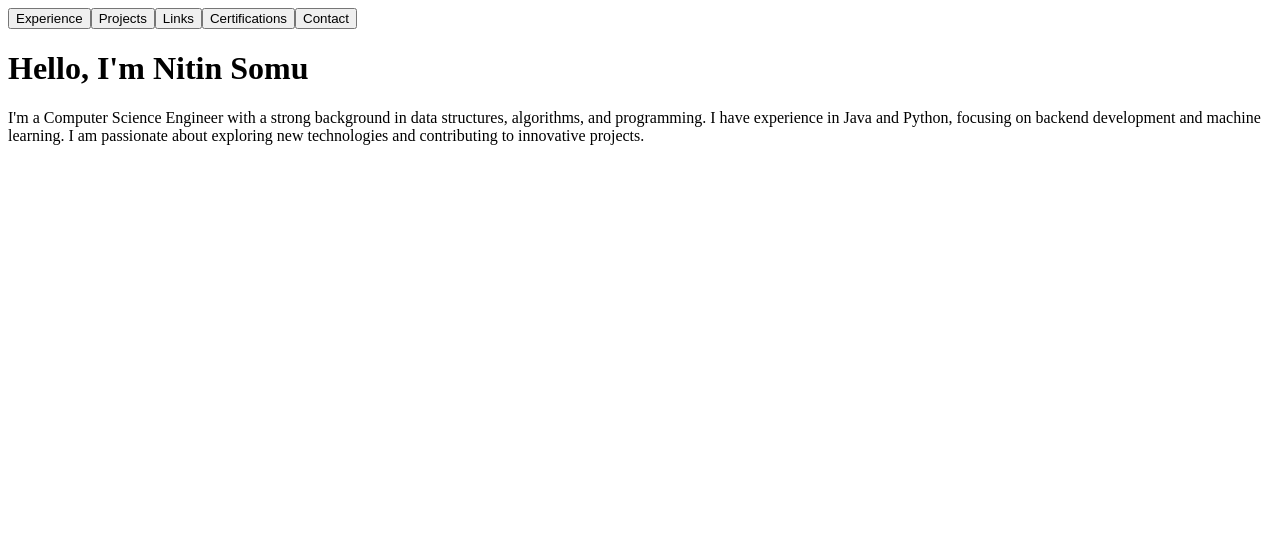
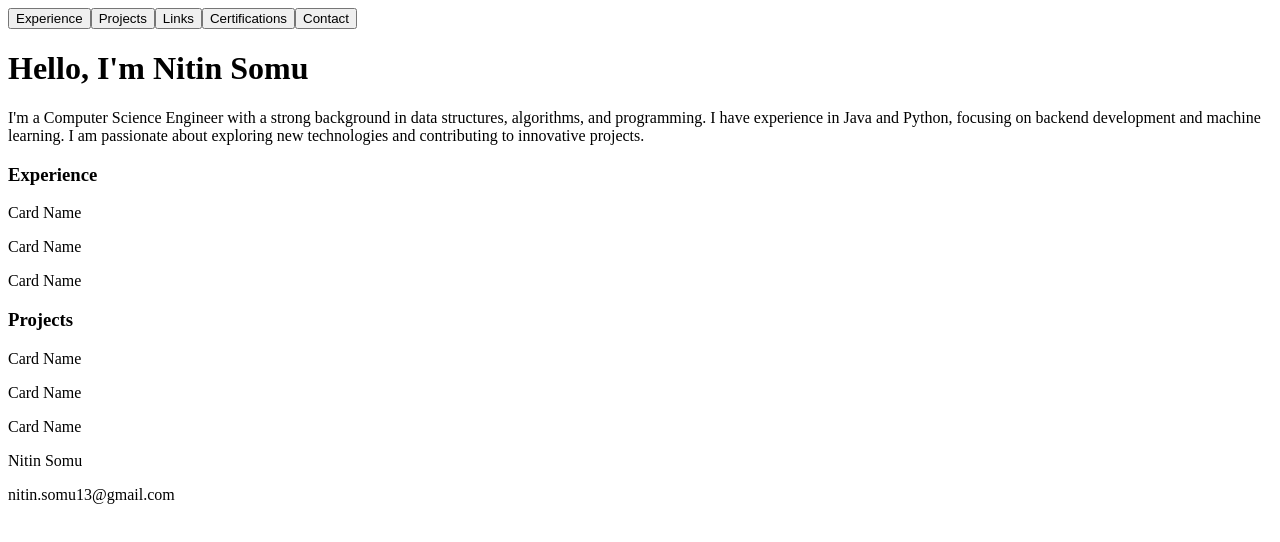
Before and after one commit to nitinsomu/Portfolio-React, a React (Vite) app: page / in a window 1280 px wide. Shown: the top 542 px of the page. Built offline with nearby package versions, Linux system fonts and the light colour scheme.

Commit message:
Added Content

```diff
--- a/src/App.jsx
+++ b/src/App.jsx
@@ -3,12 +3,18 @@ import './App.css'
 import React from 'react';
 import Introduction from './components/introduction';
 import Header from './components/header';
+import Exp from './components/exp';
+import Projects from './components/projects';
+import Footer from './components/footer';
 
 function App() {
   return (
     <div>
       <Header/>
       <Introduction/>
+      <Exp/>
+      <Projects/>
+      <Footer/>
     </div>
   )
 }
--- /dev/null
+++ b/src/components/card.jsx
@@ -0,0 +1,11 @@
+import React from "react";
+
+function Card() {
+    return (
+        <div>
+            <p>Card Name</p>
+        </div>
+    )
+}
+
+export default Card;
--- a/src/components/exp.jsx
+++ b/src/components/exp.jsx
@@ -0,0 +1,15 @@
+import React from "react";
+import Card from "./card";
+
+function Exp() {
+    return (
+        <div>
+            <h3>Experience</h3>
+            <Card />
+            <Card />
+            <Card />
+        </div>
+    )
+}
+
+export default Exp;
--- a/src/components/footer.jsx
+++ b/src/components/footer.jsx
@@ -0,0 +1,14 @@
+import React from "react";
+
+function Footer() {
+    return (
+        <div>
+        <footer>
+            <p>Nitin Somu</p>
+            <p>nitin.somu13@gmail.com</p>
+        </footer>
+        </div>
+    )
+}
+
+export default Footer;
--- a/src/components/projects.jsx
+++ b/src/components/projects.jsx
@@ -0,0 +1,15 @@
+import React from "react";
+import Card from "./card";
+
+function Projects() {
+    return (
+        <div>
+            <h3>Projects</h3>
+            <Card />
+            <Card />
+            <Card />
+        </div>
+    )
+}
+
+export default Projects;
```
